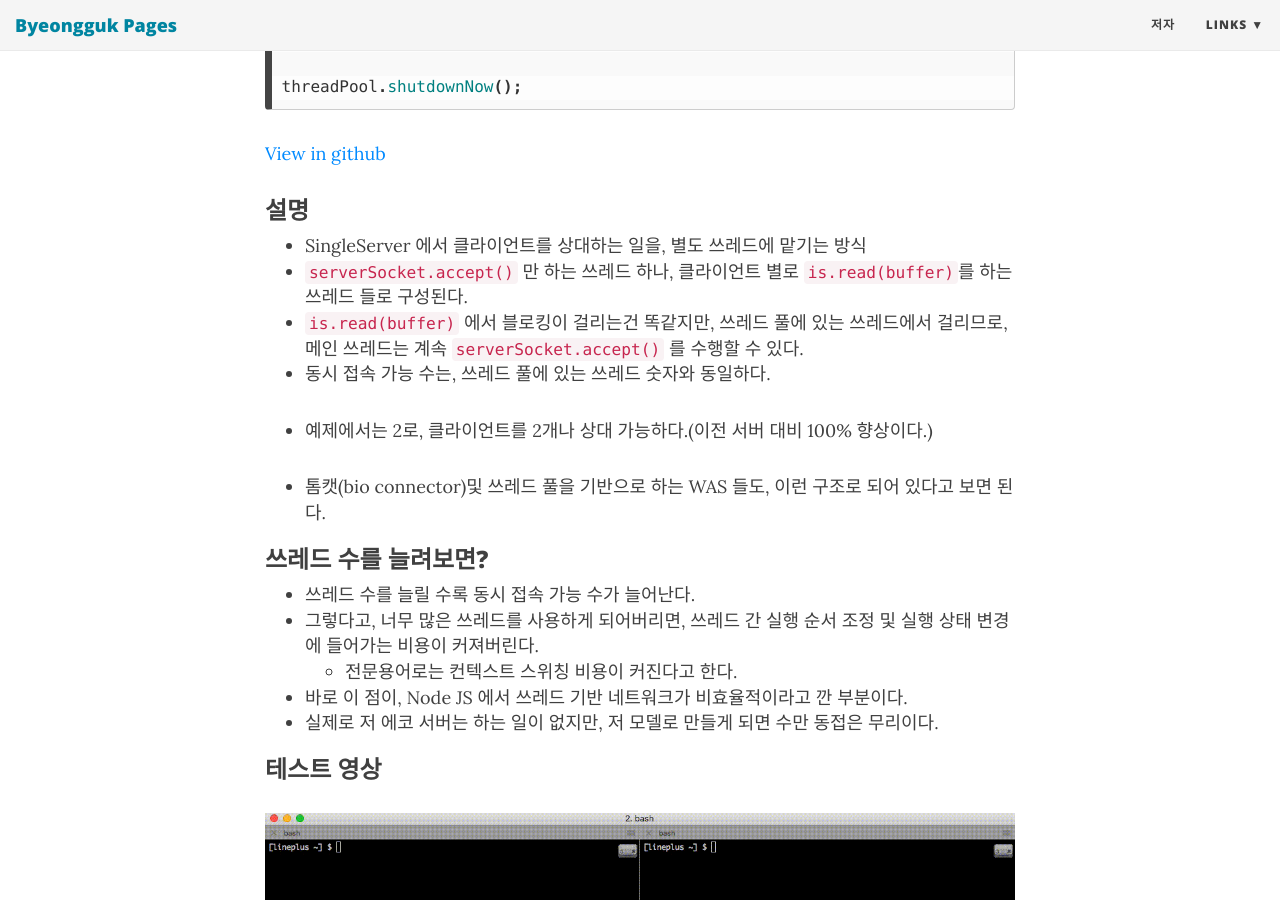
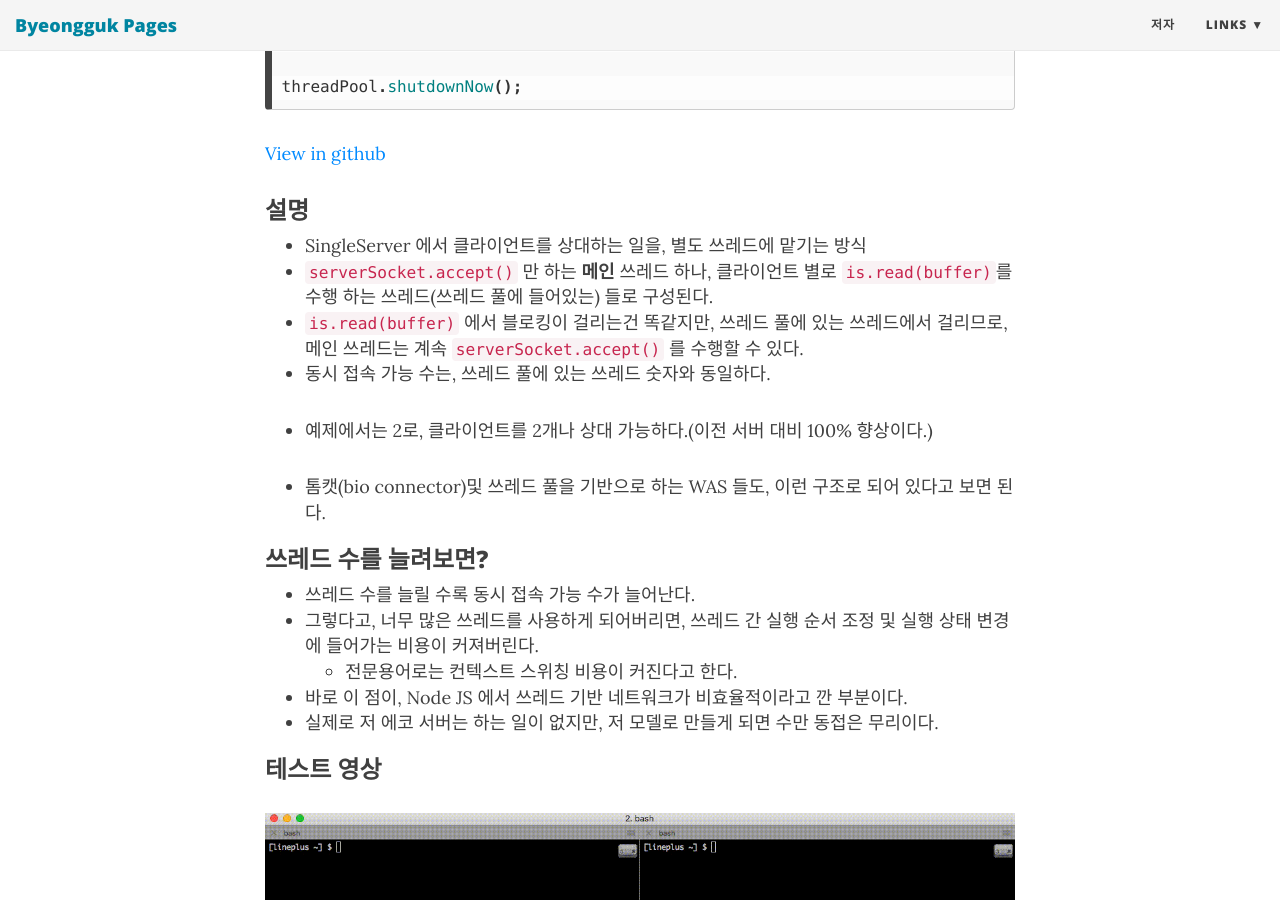
Before and after one commit to byoengguk/byeongguk.github.io, a Jekyll site: the page built from _posts/2019-06-20-to-reactive-from-blocking.md, in a window 1280 px wide and 900 px high, scrolled down 3739 px. Built offline with Jekyll 4.4.1, drawn with Linux system fonts in a browser that asks for light colours; nearby versions of some CDN libraries; comment, search, counter and statistics services are not loaded.

Commit message:
Explict Main, Thread pool

````diff
--- a/_posts/2019-06-20-to-reactive-from-blocking.md
+++ b/_posts/2019-06-20-to-reactive-from-blocking.md
@@ -123,7 +123,7 @@ threadPool.shutdownNow();
 
 ### 설명
 * SingleServer 에서 클라이언트를 상대하는 일을, 별도 쓰레드에 맡기는 방식
-* ```serverSocket.accept()``` 만 하는 쓰레드 하나, 클라이언트 별로 ```is.read(buffer)```를 하는 쓰레드 들로 구성된다.
+* ```serverSocket.accept()``` 만 하는 **메인** 쓰레드 하나, 클라이언트 별로 ```is.read(buffer)```를 수행 하는 쓰레드(쓰레드 풀에 들어있는) 들로 구성된다.
 * ```is.read(buffer)``` 에서 블로킹이 걸리는건 똑같지만, 쓰레드 풀에 있는 쓰레드에서 걸리므로, 메인 쓰레드는 계속 ```serverSocket.accept()``` 를 수행할 수 있다.
 * 동시 접속 가능 수는, 쓰레드 풀에 있는 쓰레드 숫자와 동일하다.
 * 예제에서는 2로, 클라이언트를 2개나 상대 가능하다.(이전 서버 대비 100% 향상이다.)
````
